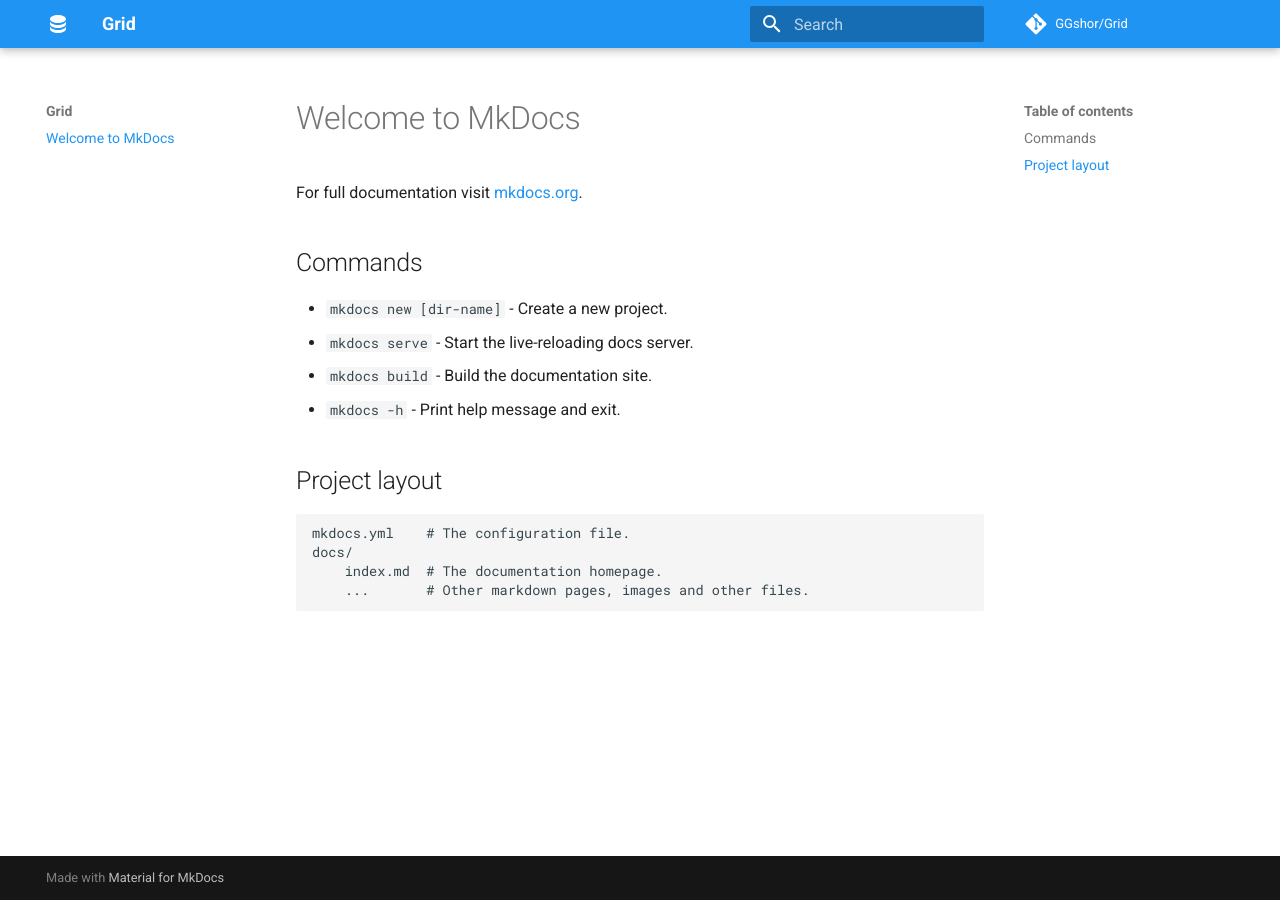
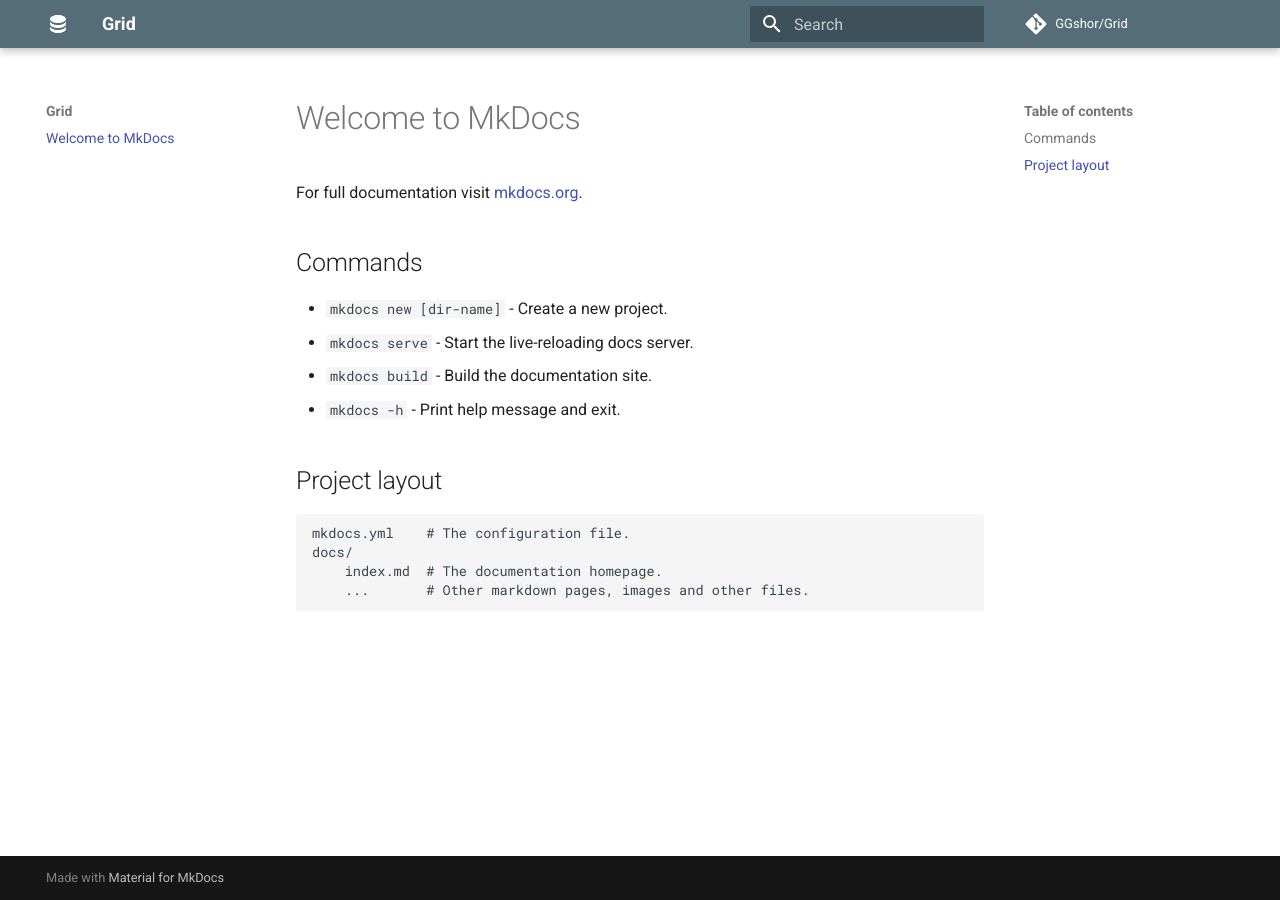
Before and after one commit to GGshor/Grid, an MkDocs documentation site: the page built from docs/index.md, in a window 1280 px wide. Built offline with MkDocs 1.6.1 and Material for MkDocs 9.7.7, drawn with Linux system fonts in a browser that asks for light colours; comment, search, counter and statistics services are not loaded.

Commit message:
Update colors

```diff
--- a/mkdocs.yml
+++ b/mkdocs.yml
@@ -10,5 +10,5 @@ theme:
   name: material
   favicon: images/favicon.png
   palette:
-    primary: "blue"
-    accent: "blue grey"
+    primary: "blue grey"
+    accent: "amber"
```
